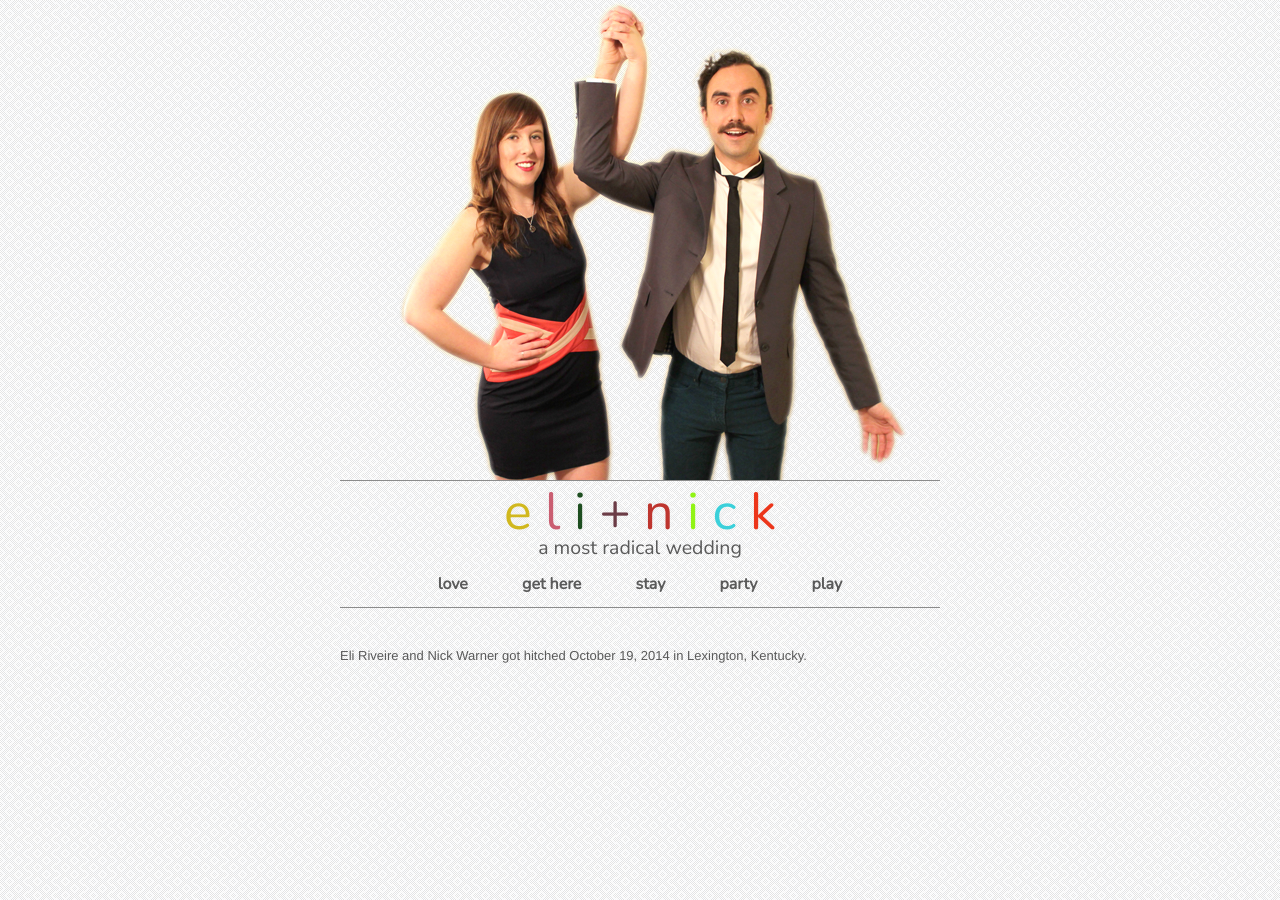
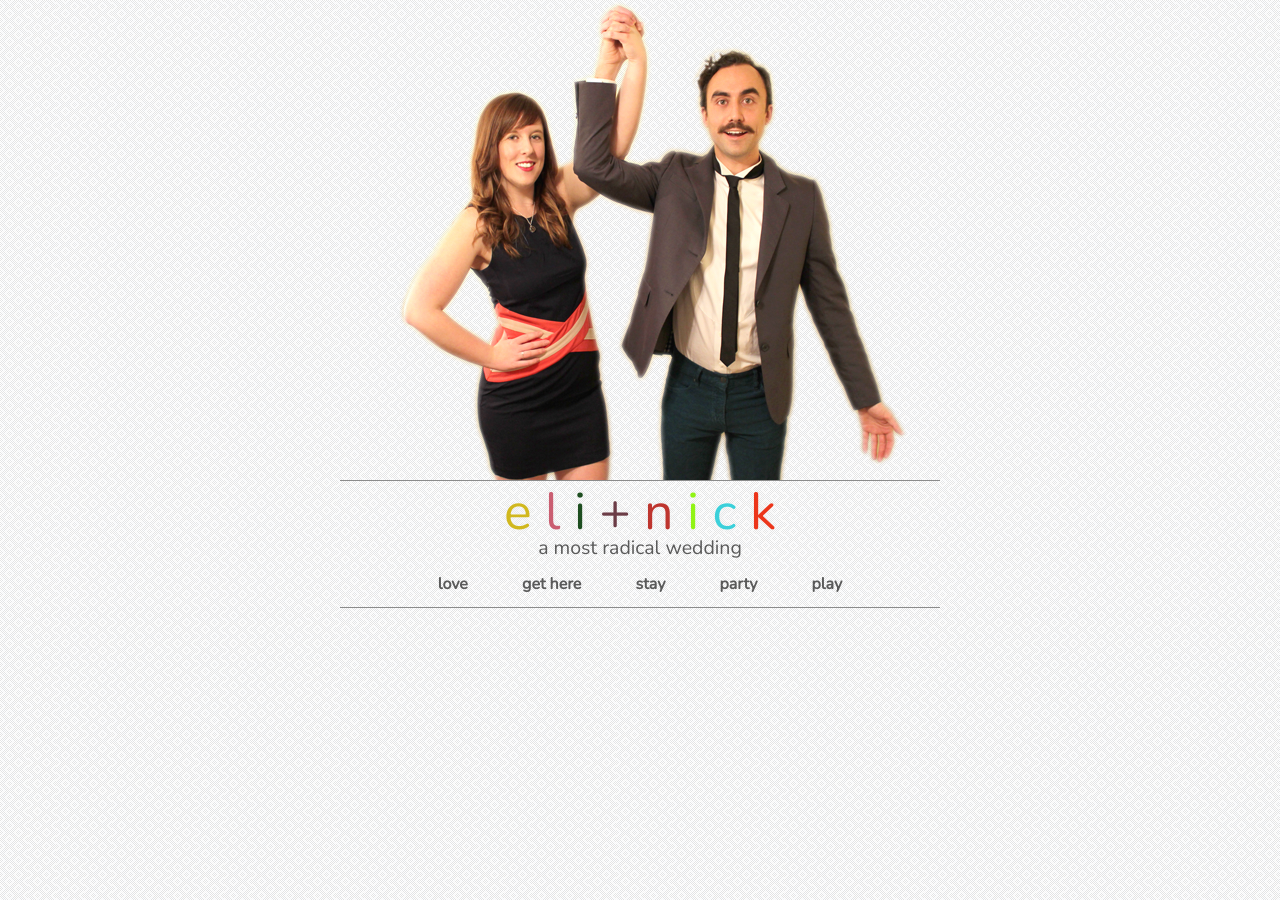
Before and after one commit to nikolaiwarner/eliandnick.com, a Jekyll site: the page built from index.md, in a window 1280 px wide. Built offline with Jekyll 4.4.1, drawn with Linux system fonts in a browser that asks for light colours; nearby versions of some CDN libraries.

Commit message:
removed text

```diff
--- a/index.md
+++ b/index.md
@@ -2,5 +2,3 @@
 layout: homepage
 title: Eli Riveire and Nick Warner are now hitched.
 ---
-
-Eli Riveire and Nick Warner got hitched October 19, 2014 in Lexington, Kentucky.
```
